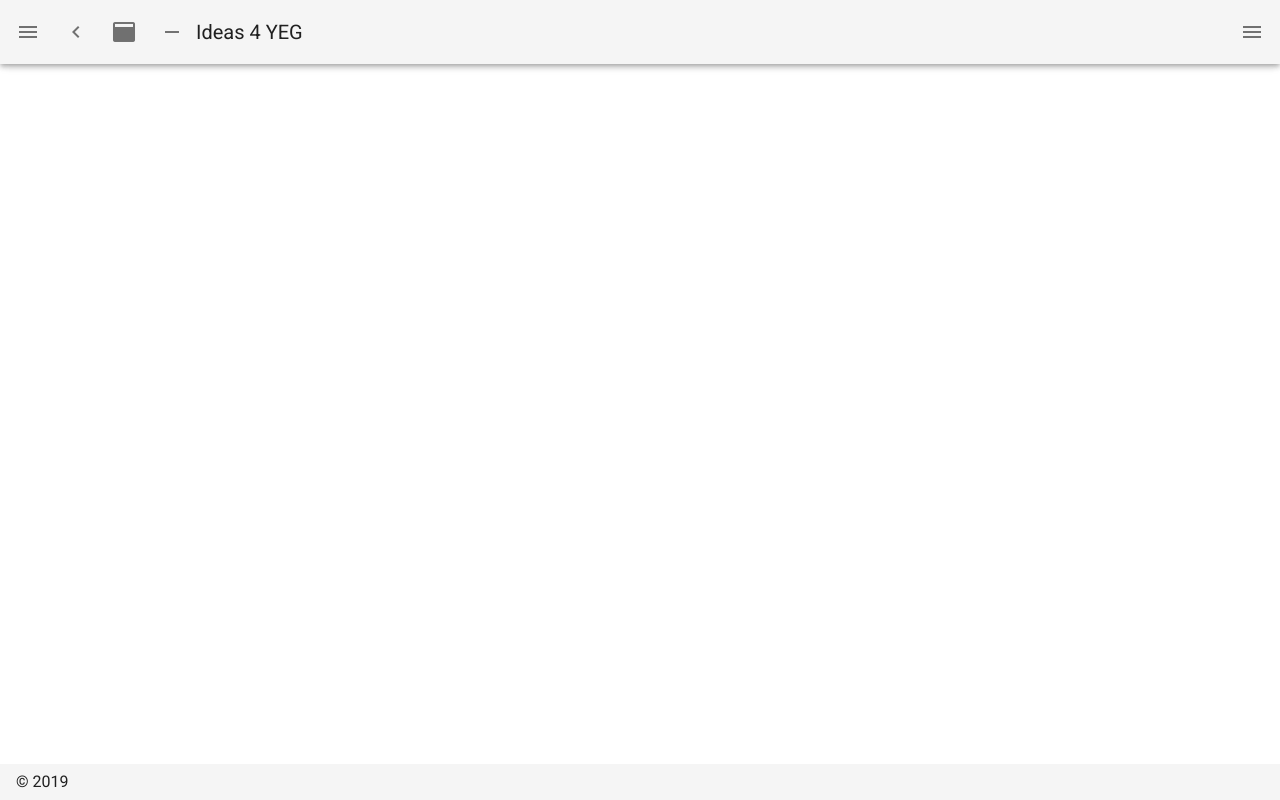
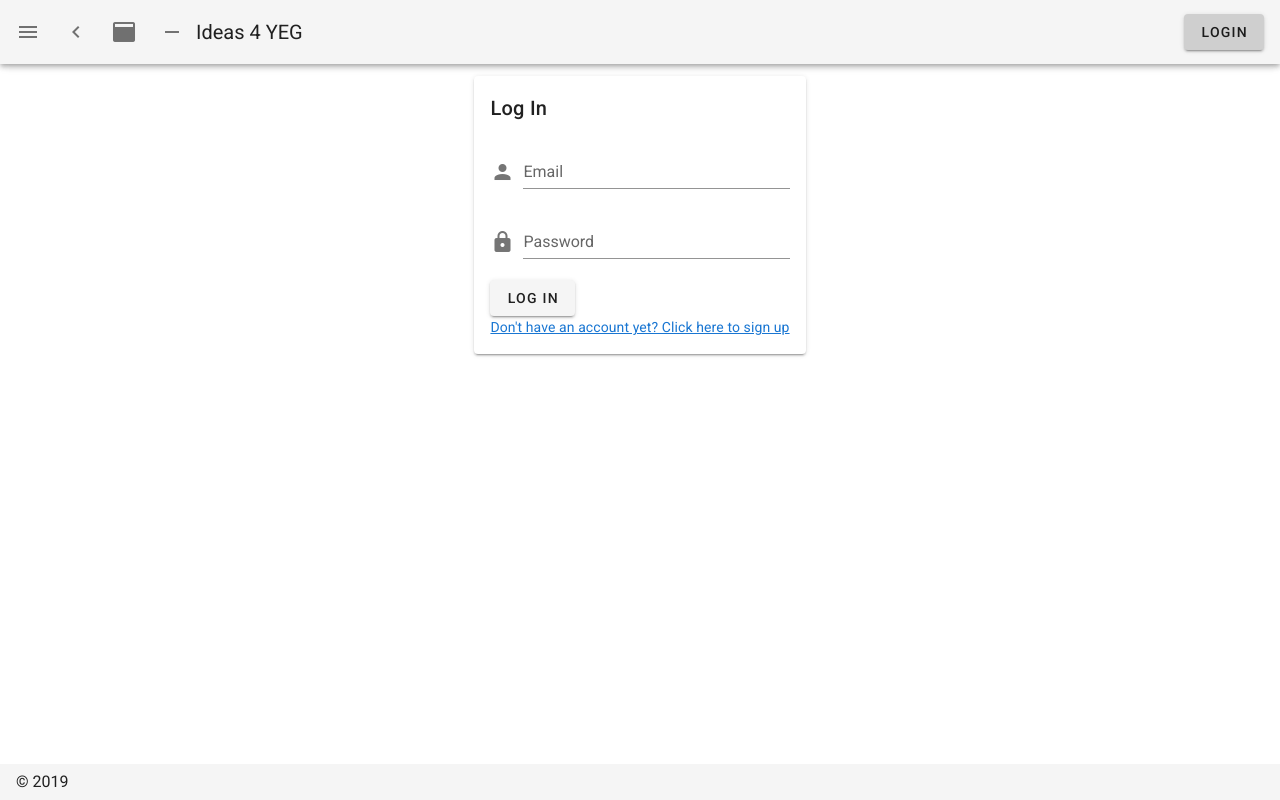
Before and after one commit to UAlberta-CMPUT401/Ideas-for-YEG, a Nuxt app in the folder frontend/: page /login in a window 1280 px wide. Before the commit this address had no page. Built offline with nearby package versions, Linux system fonts and the light colour scheme.

Commit message:
Complete login and signup view, modify app-bar - Add login view - Complete authentication on signup view - Replace left buttons on the app-bar with login button

```diff
--- a/frontend/layouts/default.vue
+++ b/frontend/layouts/default.vue
@@ -37,27 +37,14 @@
       </v-btn>
       <v-toolbar-title v-text="title" />
       <v-spacer />
-      <v-btn @click.stop="rightDrawer = !rightDrawer" icon>
-        <v-icon>mdi-menu</v-icon>
-      </v-btn>
+      <!--TODO: Need to have logic to check if a user is logged in-->
+      <v-btn :to="'/login'" router exact>Login</v-btn>
     </v-app-bar>
     <v-content>
       <v-container>
         <nuxt />
       </v-container>
     </v-content>
-    <v-navigation-drawer v-model="rightDrawer" :right="right" temporary fixed>
-      <v-list>
-        <v-list-item @click.native="right = !right">
-          <v-list-item-action>
-            <v-icon light>
-              mdi-repeat
-            </v-icon>
-          </v-list-item-action>
-          <v-list-item-title>Switch drawer (click me)</v-list-item-title>
-        </v-list-item>
-      </v-list>
-    </v-navigation-drawer>
     <v-footer :fixed="fixed" app>
       <span>&copy; 2019</span>
     </v-footer>
--- /dev/null
+++ b/frontend/pages/login.vue
@@ -0,0 +1,51 @@
+<template>
+  <v-layout column justify-center align-center>
+    <v-flex xs12 sm8 md6>
+      <v-card>
+        <v-card-title align-center>
+          Log In
+        </v-card-title>
+        <v-card-text>
+          <v-form ref="form">
+            <v-text-field
+              v-model="email"
+              prepend-icon="mdi-account"
+              name="Email"
+              label="Email"
+            ></v-text-field>
+            <v-text-field
+              v-model="password"
+              :type="'password'"
+              prepend-icon="mdi-lock"
+              name="Password"
+              label="Password"
+            ></v-text-field>
+            <v-btn v-on:click="logIn">Log In</v-btn>
+          </v-form>
+          <nuxt-link to="/signup">
+            Don't have an account yet? Click here to sign up
+          </nuxt-link>
+        </v-card-text>
+      </v-card>
+    </v-flex>
+  </v-layout>
+</template>
+
+<script>
+export default {
+  components: {},
+
+  data() {
+    return {
+      currentUser: this.$store.getters['users/getUser'],
+      email: '',
+      password: '',
+    };
+  },
+  methods: {
+    logIn() {
+      console.log(`${this.email} ${this.password}`);
+    },
+  },
+};
+</script>
--- a/frontend/pages/signup.vue
+++ b/frontend/pages/signup.vue
@@ -6,17 +6,31 @@
           Sign Up
         </v-card-title>
         <v-card-text>
-          <v-form>
+          <v-form ref="form">
             <v-text-field
+              v-model="email"
+              :rules="emailRules"
               prepend-icon="mdi-account"
               name="Email"
               label="Email"
             ></v-text-field>
             <v-text-field
+              v-model="password"
+              :rules="passwordRules"
+              :type="'password'"
               prepend-icon="mdi-lock"
               name="Password"
               label="Password"
             ></v-text-field>
+            <v-text-field
+              v-model="passwordConf"
+              :rules="passwordConfRules"
+              :type="'password'"
+              prepend-icon="mdi-lock"
+              name="ConfirmPassword"
+              label="Confirm Password"
+            ></v-text-field>
+            <v-btn v-on:click="signUp">Sign Up</v-btn>
           </v-form>
           <nuxt-link to="/login">
             Already have an account? Click here to log in
@@ -28,13 +42,44 @@
 </template>
 
 <script>
+const EMAIL_VALIDATION_REGEX = /^(([^<>()[\]\\.,;:\s@"]+(\.[^<>()[\]\\.,;:\s@"]+)*)|(".+"))@((\[[0-9]{1,3}\.[0-9]{1,3}\.[0-9]{1,3}\.[0-9]{1,3}])|(([a-zA-Z\-0-9]+\.)+[a-zA-Z]{2,}))$/;
+const PASSWORD_MIN_LENGTH = 6;
+const PASSWORD_MAX_LENGTH = 32;
+
 export default {
   components: {},
 
   data() {
     return {
       currentUser: this.$store.getters['users/getUser'],
+      email: '',
+      password: '',
+      passwordConf: '',
+      emailRules: [
+        (v) => EMAIL_VALIDATION_REGEX.test(v) || 'Email must be valid',
+      ],
+      passwordRules: [
+        (v) =>
+          v.length >= PASSWORD_MIN_LENGTH ||
+          `Password must be at least ${PASSWORD_MIN_LENGTH} long`,
+        (v) =>
+          v.length <= PASSWORD_MAX_LENGTH ||
+          `Password cannot exceed ${PASSWORD_MAX_LENGTH} long`,
+      ],
+      passwordConfRules: [
+        (v) => v === this.password || 'Passwords do not match',
+      ],
     };
+  },
+  methods: {
+    /*
+    Validate input, then make a request to the backend.
+     */
+    signUp() {
+      if (this.$refs.form.validate()) {
+        console.log(`${this.email} ${this.password} ${this.passwordConf}`);
+      }
+    },
   },
 };
 </script>
```
